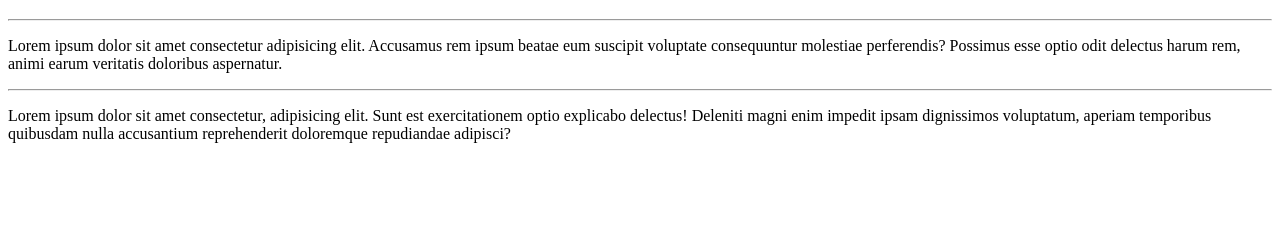
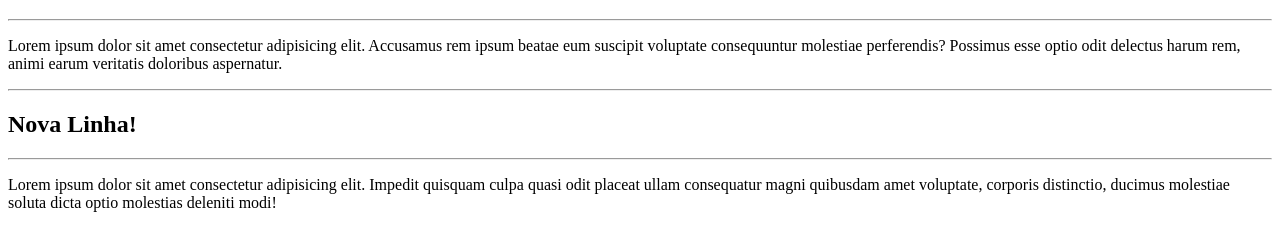
Before and after one commit to Allanmachado37smm/Ola-Mundo, a plain HTML site: page Site Exemplo/index.html in a window 1280 px wide. Shown: the part 61-312 px from the top of the page. Drawn offline with Linux system fonts and the light colour scheme.

Commit message:
Outra Atualização

```diff
--- a/Site Exemplo/index.html
+++ b/Site Exemplo/index.html
@@ -11,6 +11,8 @@
   <hr>
   <p>Lorem ipsum dolor sit amet consectetur adipisicing elit. Accusamus rem ipsum beatae eum suscipit voluptate consequuntur molestiae perferendis? Possimus esse optio odit delectus harum rem, animi earum veritatis doloribus aspernatur.</p>
   <hr>
-  <p>Lorem ipsum dolor sit amet consectetur, adipisicing elit. Sunt est exercitationem optio explicabo delectus! Deleniti magni enim impedit ipsam dignissimos voluptatum, aperiam temporibus quibusdam nulla accusantium reprehenderit doloremque repudiandae adipisci?</p>
+  <h2>Nova Linha!</h2>
+  <hr>
+  <p>Lorem ipsum dolor sit amet consectetur adipisicing elit. Impedit quisquam culpa quasi odit placeat ullam consequatur magni quibusdam amet voluptate, corporis distinctio, ducimus molestiae soluta dicta optio molestias deleniti modi!</p>
 </body>
 </html>
```
